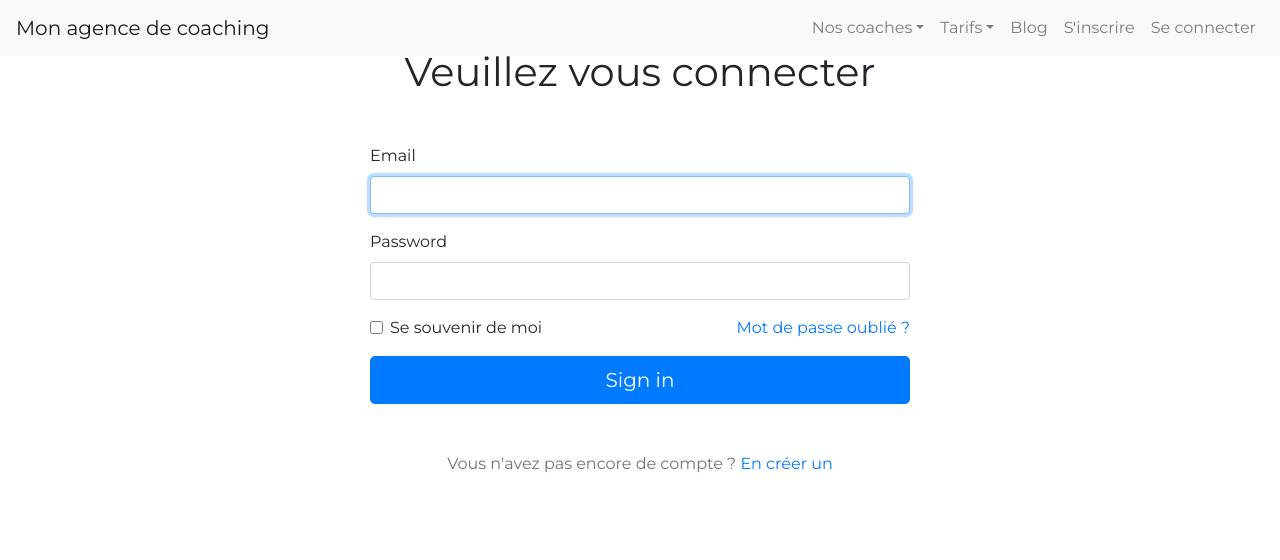
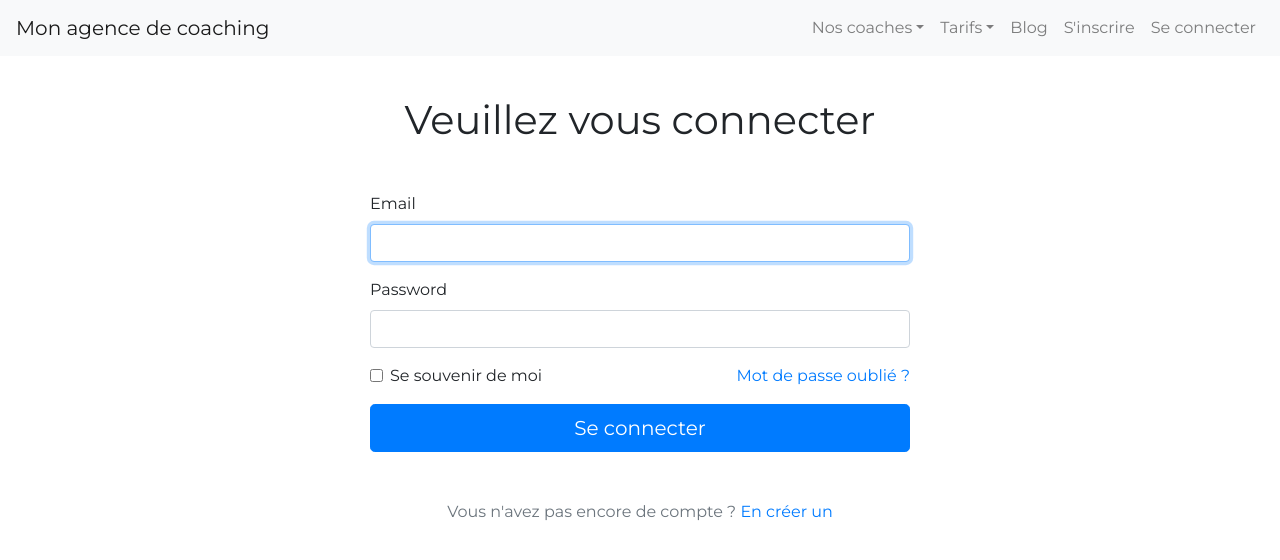
Before and after one commit to romuald85/my-coaching-agency, a Symfony app: template templates/security/login.html.twig in a window 1280 px wide. Shown: the top 560 px of the page. Run offline with Twig, Linux system fonts and the light colour scheme; the template is opened without the code that fills it, so the values that code supplies are empty; some libraries are stand-ins or nearby versions.

Commit message:
improve design for forms

```diff
--- a/templates/article/create.html.twig
+++ b/templates/article/create.html.twig
@@ -2,10 +2,10 @@
 
 {% block title 'Nouvel article' %}
 {% block body %}
-    <div class="container">
+    <div class="mt-5 container">
         <div class="row">
             <div class="col-md-6 mx-auto">
-                <h1>Nouvel article</h1>
+                <h1 class="my-5 text-center">Nouvel article</h1>
                 {{include('layouts/partials/_form_create.html.twig')}}
             </div>
         </div>
--- a/templates/registration/register.html.twig
+++ b/templates/registration/register.html.twig
@@ -27,7 +27,7 @@
                     }) }}
                     {{ form_row(registrationForm.agreeTerms) }}
 
-                    <button type="submit" class="btn btn-primary btn-block" formnovalidate>Register</button>
+                    <button type="submit" class="btn btn-primary btn-block">S'enregistrer</button>
                     <p class="mt-5 mb-3 text-center text-muted">
                         Vous avez déjà un compte? <a href="{{path('app_login')}}">Se connecter</a>
                     </p>
--- a/templates/security/login.html.twig
+++ b/templates/security/login.html.twig
@@ -3,7 +3,7 @@
 {% block title 'Se connecter' %}
 
 {% block body %}
-    <div class="container">
+    <div class="mt-5 container">
         <div class="row">
             <div class="col-md-6 mx-auto">
                 <h1 class="my-5 text-center">Veuillez vous connecter</h1>
@@ -37,7 +37,7 @@
                     <input type="hidden" name="_csrf_token" value="{{ csrf_token('authenticate') }}">
 
                     <button class="btn btn-lg btn-primary btn-block" type="submit">
-                        Sign in
+                        Se connecter
                     </button>
                     <p class="mt-5 mb-3 text-center text-muted">Vous n'avez pas encore de compte ? <a href="{{path('app_register')}}">En créer un</a></p>
                 </form>
```
